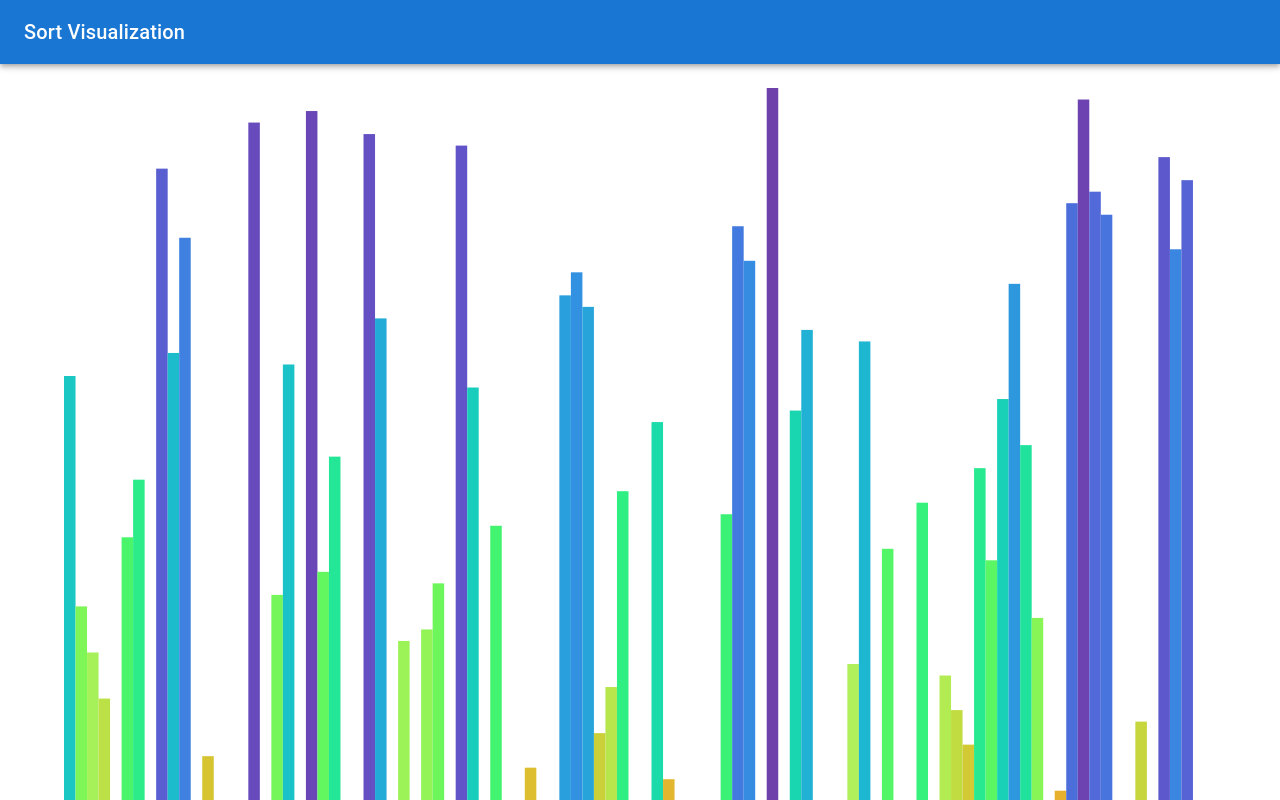
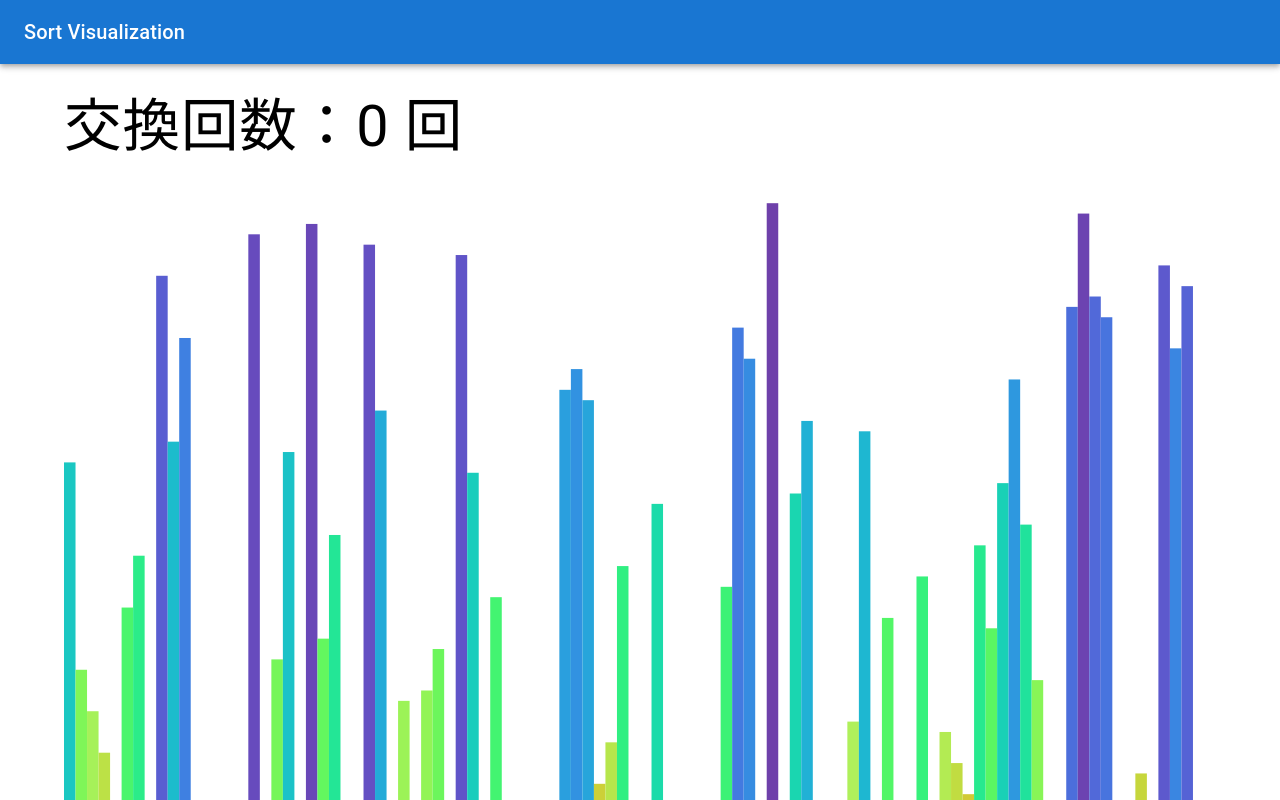
Before and after one commit to yu2799/sort-visualization, a Next.js app: page / in a window 1280 px wide. Shown: the top 800 px of the page. Built offline with nearby package versions, Linux system fonts and the light colour scheme.

Commit message:
add counter

```diff
--- a/src/components/Contents.tsx
+++ b/src/components/Contents.tsx
@@ -9,6 +9,7 @@ export const Contents = (): JSX.Element => {
     [...Array(DATA_LENGTH)].map((_, i) => i + 1)
   );
   const [loading, setLoading] = useState<boolean>(true);
+  const [cnt, setCnt] = useState<number>(0);
 
   const height: number = 200;
   const width: number = 200;
@@ -28,6 +29,7 @@ export const Contents = (): JSX.Element => {
         for (let j = 1; j < DATA_LENGTH - i; ++j) {
           if (array[j] < array[j - 1]) {
             [array[j - 1], array[j]] = [array[j], array[j - 1]];
+            setCnt((prev) => prev + 1);
           }
           await new Promise((resolve) => setTimeout(resolve, 1 / 2 ** 10));
           setData(array.slice());
@@ -57,6 +59,9 @@ export const Contents = (): JSX.Element => {
   return (
     <Container sx={{ py: 3 }}>
       <svg viewBox={`0 0 ${width} ${height}`}>
+        <text y="10" fontSize="10">
+          {`交換回数：${cnt} 回`}
+        </text>
         <g transform={`translate(${width},${height}) rotate(180)`}>
           {data.map((num, idx) => {
             return (
@@ -65,7 +70,7 @@ export const Contents = (): JSX.Element => {
                 x={(width * (DATA_LENGTH - idx)) / DATA_LENGTH}
                 y={0}
                 width={width / DATA_LENGTH}
-                height={yScale(num)}
+                height={yScale(num) * 0.9}
                 fontSize="5px"
                 fill={colorScale(num)}
               >
```
